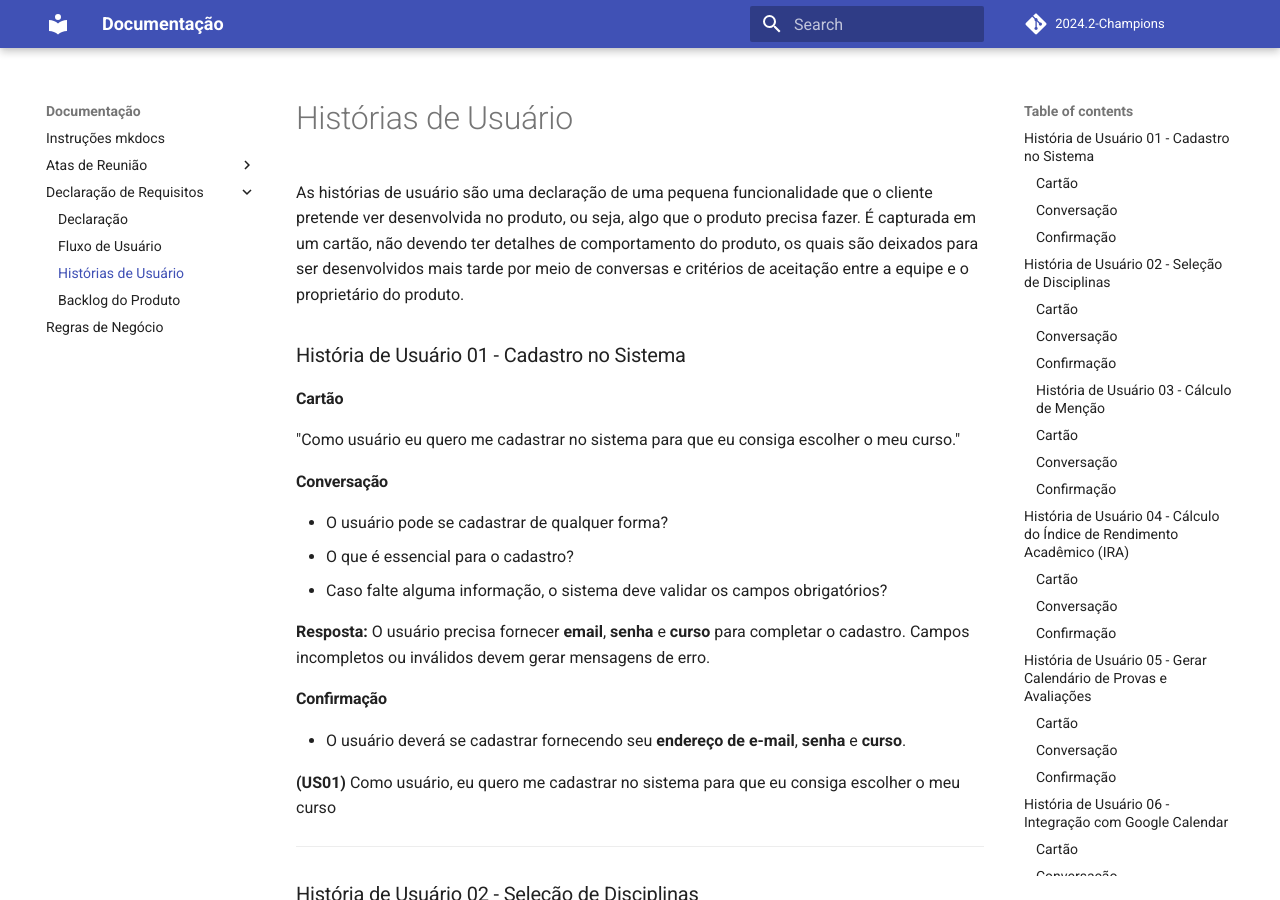
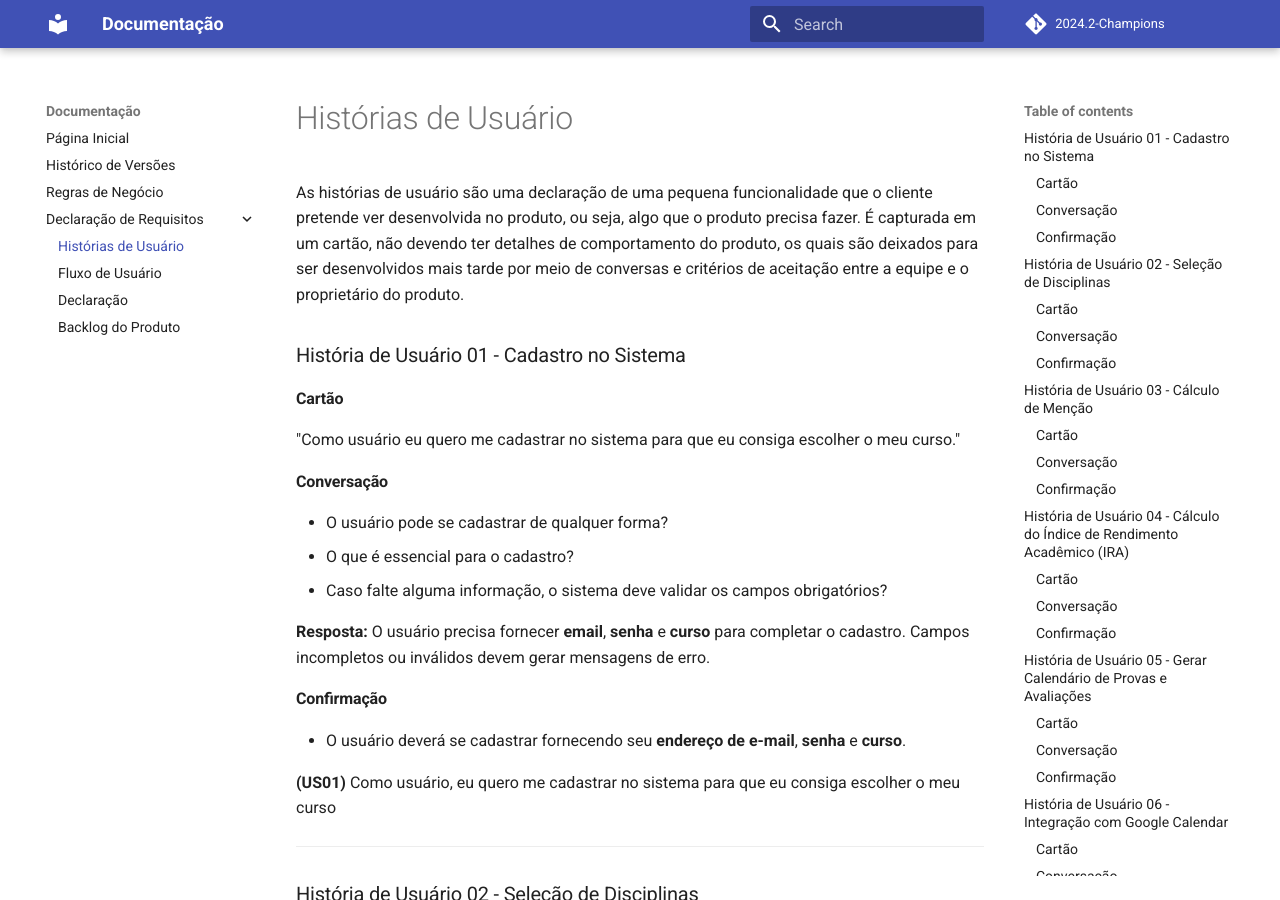
Before and after one commit to FGA-REQ/2024.2-Champions, an MkDocs documentation site: the page built from docs/dec/historias-usuario.md, in a window 1280 px wide and 900 px high. Built offline with MkDocs 1.6.1 and Material for MkDocs 9.7.7, drawn with Linux system fonts in a browser that asks for light colours; comment, search, counter and statistics services are not loaded.

Commit message:
docs: alterando a estruturação do conteúdo na página e renomeando atas de reunião para histórico

```diff
--- a/docs/dec/historias-usuario.md
+++ b/docs/dec/historias-usuario.md
@@ -46,7 +46,7 @@ As histórias de usuário são uma declaração de uma pequena funcionalidade qu
 
 ---
 
-#### História de Usuário 03 - Cálculo de Menção
+### História de Usuário 03 - Cálculo de Menção
 
 #### Cartão
 
@@ -112,7 +112,7 @@ As histórias de usuário são uma declaração de uma pequena funcionalidade qu
 
 ---
 
-## História de Usuário 06 - Integração com Google Calendar
+### História de Usuário 06 - Integração com Google Calendar
 
 #### Cartão
 
--- a/mkdocs.yml
+++ b/mkdocs.yml
@@ -3,15 +3,14 @@ repo_name: "2024.2-Champions"
 repo_url: https://github.com/FGA-REQ/2024.2-Champions
 
 nav:
-  - Instruções mkdocs: "index.md"
-  - Atas de Reunião:
-      - Ata 1: "atas-reuniao/ata-reuniao-1.md"
+  - Página Inicial: "index.md"
+  - Histórico de Versões: "historico/historico.md"
+  - Regras de Negócio: "regras-negocio.md"
   - Declaração de Requisitos:
+      - Histórias de Usuário: "dec/historias-usuario.md"
+      - Fluxo de Usuário: "dec/fluxo-usuario.md"
       - Declaração: "dec/declaracao-requisitos.md"
-      - Fluxo de Usuário: "dec/fluxo-usuario.md"
-      - Histórias de Usuário: "dec/historias-usuario.md"
       - Backlog do Produto: "dec/backlog.md"
-  - Regras de Negócio: "regras-negocio.md"
 
 theme:
   name: material
```
Also changed, not shown: docs/historico/historico.md (renamed from docs/atas-reuniao/ata-reuniao-1.md).
